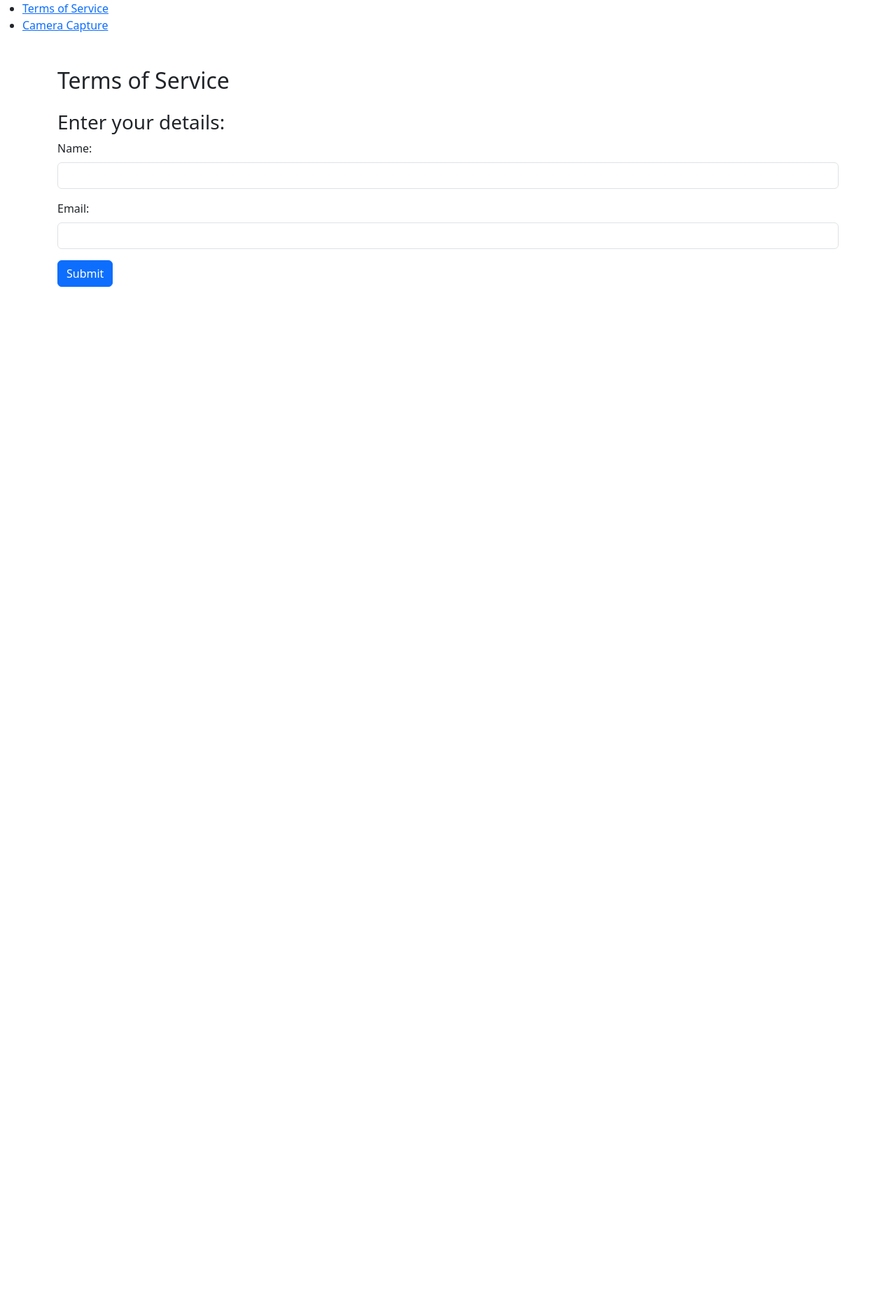
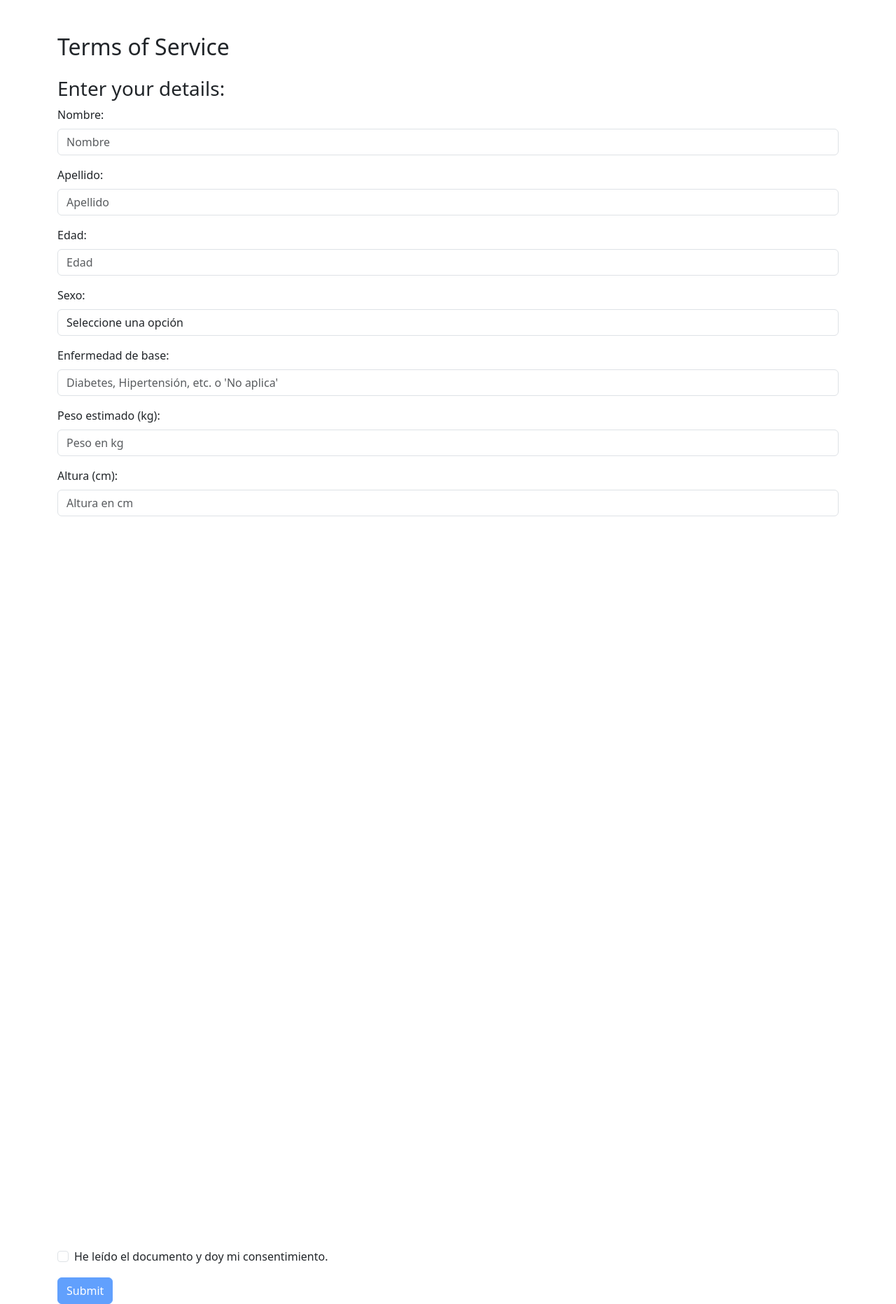
Before and after one commit to Risuban/Memoria, a React (Create React App) app in the folder video-capture2/: page / in a window 1280 px wide. Shown: the whole page at 70% size. Before the commit the page ends 800 px from the top, so only its background shows below. Built offline with nearby package versions, Linux system fonts and the light colour scheme.

Commit message:
directories finally work as intended LET´S GOOOOOO

```diff
--- a/video-capture2/src/App.js
+++ b/video-capture2/src/App.js
@@ -3,18 +3,27 @@ import 'bootstrap/dist/css/bootstrap.min.css';
 import CameraCapture from './components/CameraCapture';
 import TermsOfService from './components/ToS';
 import {BrowserRouter as Router, Routes, Route, Link} from 'react-router-dom';
+import UserContext from './components/UserContext';
+import { useState } from 'react';
 
 function App() {
+    const [formData, setFormData] = useState({
+        firstName: '',
+        lastName: '',
+        age: '',
+        gender: '',
+        underlyingCondition: '',
+        estimatedWeight: '',
+        height: '',
+        email: '',
+        timeStamp: ''
+        // ... any other fields you need
+    });
+
     return (
+        <UserContext.Provider value={{formData, setFormData}}>
         <Router>
             <div>
-                {/* Navigation */}
-                <nav>
-                    <ul>
-                        <li><Link to="/">Terms of Service</Link></li>
-                        <li><Link to="/camera-capture">Camera Capture</Link></li>
-                    </ul>
-                </nav>
 
                 {/* Routes */}
                 <Routes>
@@ -23,6 +32,7 @@ function App() {
                 </Routes>
             </div>
         </Router>
+        </UserContext.Provider>
     );
 }
 
--- a/video-capture2/src/components/CameraCapture.js
+++ b/video-capture2/src/components/CameraCapture.js
@@ -1,5 +1,6 @@
 import React, { useRef, useEffect, useState } from 'react';
 import uploadVideo from '../services/uploadVideo';
+import { useUser } from './UserContext';
 
 
 function CameraCapture({ viewName}) {
@@ -7,6 +8,7 @@ function CameraCapture({ viewName}) {
     const mediaRecorderRef = useRef(null);
     const recordedChunks = useRef([]);
     const [recording, setRecording] = useState(false);
+    const { formData } = useUser();
 
     useEffect(() => {
         if (navigator.mediaDevices && navigator.mediaDevices.getUserMedia) {
@@ -48,8 +50,13 @@ function CameraCapture({ viewName}) {
     const handleStopRecording = () => {
         const blob = new Blob(recordedChunks.current, { type: 'video/webm' });
 
+
+        const userName = `${formData.firstName}${formData.lastName}`; // o como estés generando el userName
+        const action = viewName; // si viewName es lo que estás utilizando para indicar la acción
+        const timestamp = Date.now(); // timestamp actual
+
         // Llamada a la función de utilidad para subir el video
-        uploadVideo(blob, `${viewName}.webm`)
+        uploadVideo(blob, `${viewName}.webm`, formData)
           .then(response => {
             console.log('Video subido con éxito', response);
 
--- a/video-capture2/src/components/ToS.js
+++ b/video-capture2/src/components/ToS.js
@@ -1,80 +1,109 @@
 import React, { useState } from 'react';
 import axios from 'axios';
 import { useNavigate } from 'react-router-dom';
+import consentimientoPDF from '../assets/Consentimiento_informado.pdf';
+import { useUser } from './UserContext';
+
+function TermsOfService() {
+    const [hasReadDocument, setHasReadDocument] = useState(false);
+
+    const { formData, setFormData } = useUser();
+    const navigate = useNavigate(); // se utiliza aquí
+    const lastName = formData.lastName
+    const apellido = lastName.split(` `).join(`-`)
 
 
-function TermsOfService() {
-    const [formData, setFormData] = useState({
-        name: '',
-        email: '',
-        // ... any other fields you need
-    });
-
-    const navigate = useNavigate(); // se utiliza aquí
 
     const handleInputChange = (event) => {
         const { name, value } = event.target;
-        setFormData({
-            ...formData,
-            [name]: value,
-        });
+        const updatedTimestamp = Date.now();
+        setFormData(prevState => ({ ...prevState, [name]: value, timeStamp: updatedTimestamp }));
+        console.log(formData);
+
     };
 
     const handleSubmit = (event) => {
-        console.log("Submit event triggered"); // Verificar si esto se muestra en la consola cuando haces clic en "Submit"
         event.preventDefault();
-        // llamada a la API para crear el directorio
+        if (!hasReadDocument) {
+            alert("Por favor, lee y acepta el consentimiento informado.");
+            return;
+        }
+
+        console.log("Enviando datos al servidor...");
+
         axios.post('http://localhost:3001/create-user-directory', {
-            userName: formData.name
-        }, {
-            headers: {
-                'Content-Type': 'application/json'
-            }
+            ...formData,
+            userName: formData.firstName + "-" + apellido
         })
         .then(response => {
-            console.log(response.data.message);
+            console.log("Respuesta del servidor:", response.data);
             // Redirige al usuario a la página de grabación
-            navigate('/camera-capture'); // redirige a la ruta de captura de cámara
+            navigate('/camera-capture');
         })
         .catch(error => {
-            console.error("Error en la llamada a la API", error);
+            console.error("Error al comunicarse con el servidor:", error);
         });
+
     };
 
     return (
         <div className="container mt-5">
             <h2>Terms of Service</h2>
-            {/* Display your terms of service content here */}
             <div className="mt-4">
                 <h3>Enter your details:</h3>
                 <form onSubmit={handleSubmit}>
                     <div className="mb-3">
-                        <label htmlFor="name" className="form-label">Name:</label>
-                        <input
-                            type="text"
-                            id="name"
-                            name="name"
-                            className="form-control"
-                            value={formData.name}
-                            onChange={handleInputChange}
-                            required
-                        />
+                        <label htmlFor="firstName" className="form-label">Nombre:</label>
+                        <input type="text" id="firstName" name="firstName" className="form-control" value={formData.firstName} onChange={handleInputChange} placeholder="Nombre"/>
                     </div>
                     <div className="mb-3">
-                        <label htmlFor="email" className="form-label">Email:</label>
-                        <input
-                            type="email"
-                            id="email"
-                            name="email"
-                            className="form-control"
-                            value={formData.email}
-                            onChange={handleInputChange}
-                            required
-                        />
+                        <label htmlFor="lastName" className="form-label">Apellido:</label>
+                        <input type="text" id="lastName" name="lastName" className="form-control" value={formData.lastName} onChange={handleInputChange} placeholder="Apellido"/>
                     </div>
-                    {/* Add other fields as needed */}
-                    <button type="submit" className="btn btn-primary">Submit</button>
+                    <div className="mb-3">
+                        <label htmlFor="age" className="form-label">Edad:</label>
+                        <input type="number" id="age" name="age" className="form-control" value={formData.age} onChange={handleInputChange} placeholder="Edad"/>
+                    </div>
+                    <div className="mb-3">
+                        <label htmlFor="gender" className="form-label">Sexo:</label>
+                        <select id="gender" name="gender" className="form-control" value={formData.gender} onChange={handleInputChange}>
+                            <option value="" disabled>Seleccione una opción</option>
+                            <option value="male">Masculino</option>
+                            <option value="female">Femenino</option>
+                        </select>
+                    </div>
+                    <div className="mb-3">
+                        <label htmlFor="underlyingCondition" className="form-label">Enfermedad de base:</label>
+                        <input type="text" id="underlyingCondition" name="underlyingCondition" className="form-control" value={formData.underlyingCondition} onChange={handleInputChange} placeholder="Diabetes, Hipertensión, etc. o 'No aplica'"/>
+                    </div>
+                    <div className="mb-3">
+                        <label htmlFor="estimatedWeight" className="form-label">Peso estimado (kg):</label>
+                        <input type="number" id="estimatedWeight" name="estimatedWeight" className="form-control" value={formData.estimatedWeight} onChange={handleInputChange} placeholder="Peso en kg"/>
+                    </div>
+                    <div className="mb-3">
+                        <label htmlFor="height" className="form-label">Altura (cm):</label>
+                        <input type="number" id="height" name="height" className="form-control" value={formData.height} onChange={handleInputChange} placeholder="Altura en cm"/>
+                    </div>
+                    {/* ... tus otros campos ... */}
+                                     {/* Visualizador de PDF */}
+            <iframe src={consentimientoPDF} width="100%" height="1000px"></iframe>
+            {/* Checkbox de consentimiento */}
+            <div className="form-check mt-4">
+                <input
+                    className="form-check-input"
+                    type="checkbox"
+                    value={hasReadDocument}
+                    onChange={() => setHasReadDocument(!hasReadDocument)}
+                    id="consentCheck"
+                />
+                <label className="form-check-label" htmlFor="consentCheck">
+                    He leído el documento y doy mi consentimiento.
+                </label>
+            </div>
+            <button type="submit" className="btn btn-primary mt-3" disabled={!hasReadDocument}>Submit</button>
+
                 </form>
+
             </div>
         </div>
     );
--- /dev/null
+++ b/video-capture2/src/components/UserContext.js
@@ -0,0 +1,11 @@
+// UserContext.js
+
+import { createContext, useContext } from "react";
+
+const UserContext = createContext();
+
+export const useUser = () => {
+    return useContext(UserContext);
+}
+
+export default UserContext;
--- a/video-capture2/src/services/uploadVideo.js
+++ b/video-capture2/src/services/uploadVideo.js
@@ -1,11 +1,24 @@
 // Dentro de src/utils/uploadVideo.js
 import axios from 'axios';
+import { json } from 'react-router-dom';
 
-const uploadVideo = (videoBlob, filename) => {
-  const formData = new FormData();
-  formData.append('video', videoBlob, filename);
+const uploadVideo = (videoBlob, filename, formData) => {
+  const uploadData = new FormData();
+  uploadData.append('userInfo', JSON.stringify(formData));
+  uploadData.append('video', videoBlob, filename);
 
-  return axios.post('http://localhost:3001/upload', formData, {
+  console.log(videoBlob);  // Deberías ver el objeto Blob del video
+  console.log(filename);   // Deberías ver el nombre del archivo que esperas
+  console.log(formData);  // Deberías ver el objeto con la información del usuario
+  const formDataString = JSON.stringify(formData);
+  console.log(formDataString);  // Deberías ver la representación en cadena de la información del usuario
+  uploadData.forEach((value, key) => {
+    console.log(key, value);
+  });
+
+      // Aquí pasamos formData como userInfo
+
+  return axios.post('http://localhost:3001/upload', uploadData, {
     headers: {
       'Content-Type': 'multipart/form-data'
     }
```
Also changed, not shown: 2 other files (tests, documents, lock files or other folders).
